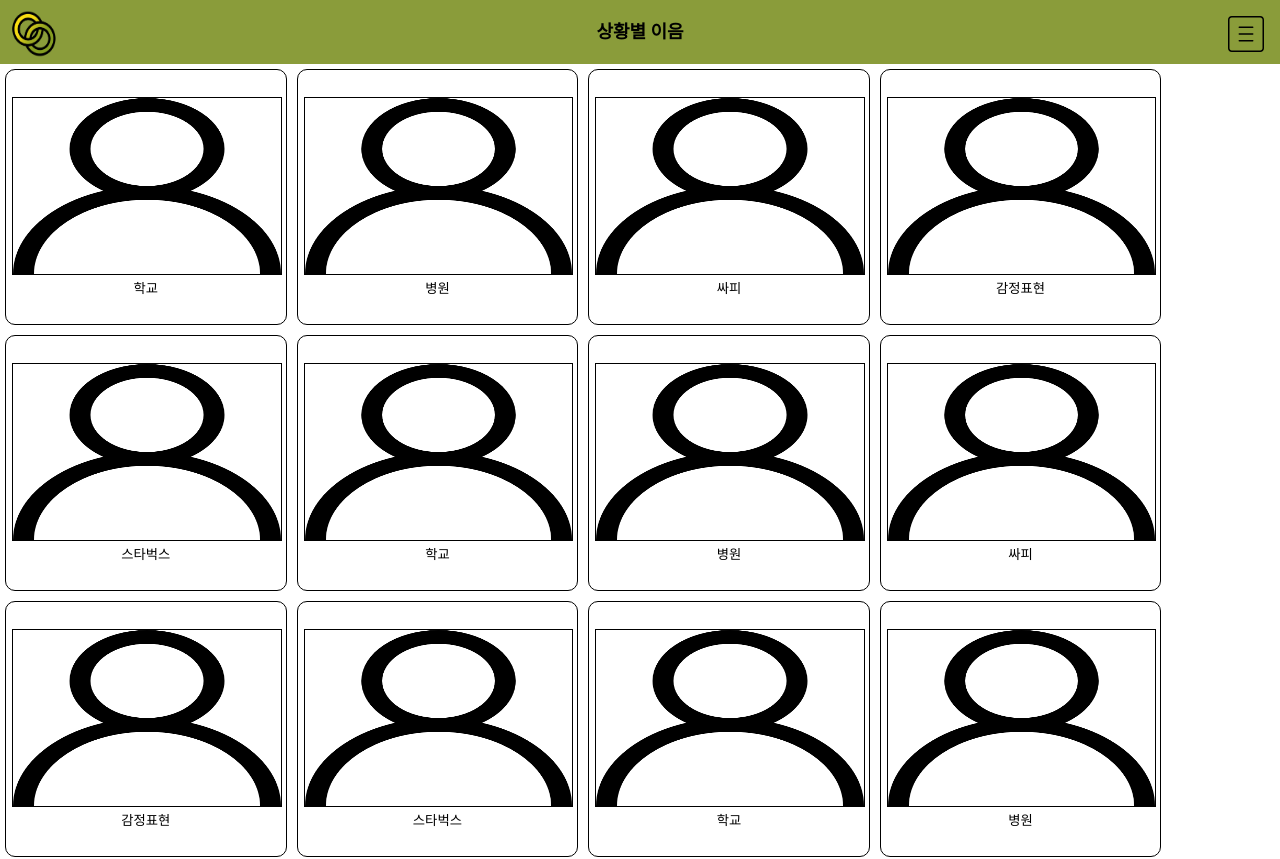
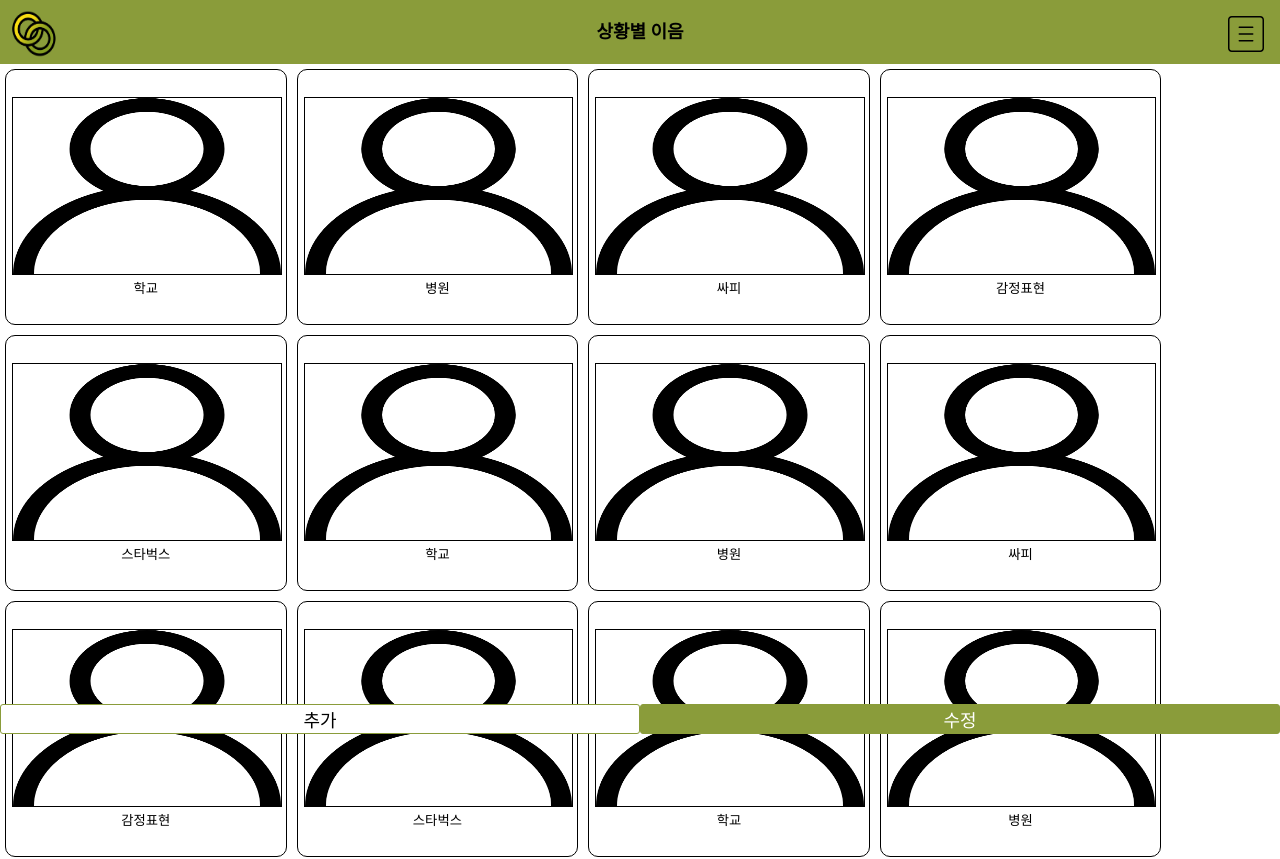
Before and after one commit to Silver-Fish/e-eum, a React (Create React App) app in the folder frontend/: page /category in a window 1280 px wide. Shown: the top 859 px of the page. Built offline with nearby package versions, Linux system fonts and the light colour scheme.

Commit message:
feat / front / 상황별이음 / S04P22B104-38

```diff
--- a/frontend/src/pages/Category/index.js
+++ b/frontend/src/pages/Category/index.js
@@ -23,6 +23,10 @@
       <div className={styles.category_card_box}>
         { categoryList }
       </div>
+      <div className={styles.button_box}>
+        <button className={styles.add_button}>추가</button>
+        <button className={styles.update_button}>수정</button>
+      </div>
     </>
   );
 }
--- a/frontend/src/pages/Category/index.module.css
+++ b/frontend/src/pages/Category/index.module.css
@@ -14,3 +14,26 @@
 .category_card_box .item {
   flex-grow: 1;
 }
+
+.button_box {
+  display: flex;
+
+}
+
+button {
+  width: 50vw;
+}
+
+.add_button {
+  background-color:  white;
+  font-size: inherit;
+  border: #8A9C3A solid 1px;
+  border-radius: 3px;
+}
+.update_button {
+  color: white;
+  background-color:  #8A9C3A;
+  font-size: inherit;
+  border: #8A9C3A solid 1px;
+  border-radius: 3px;
+}
```
